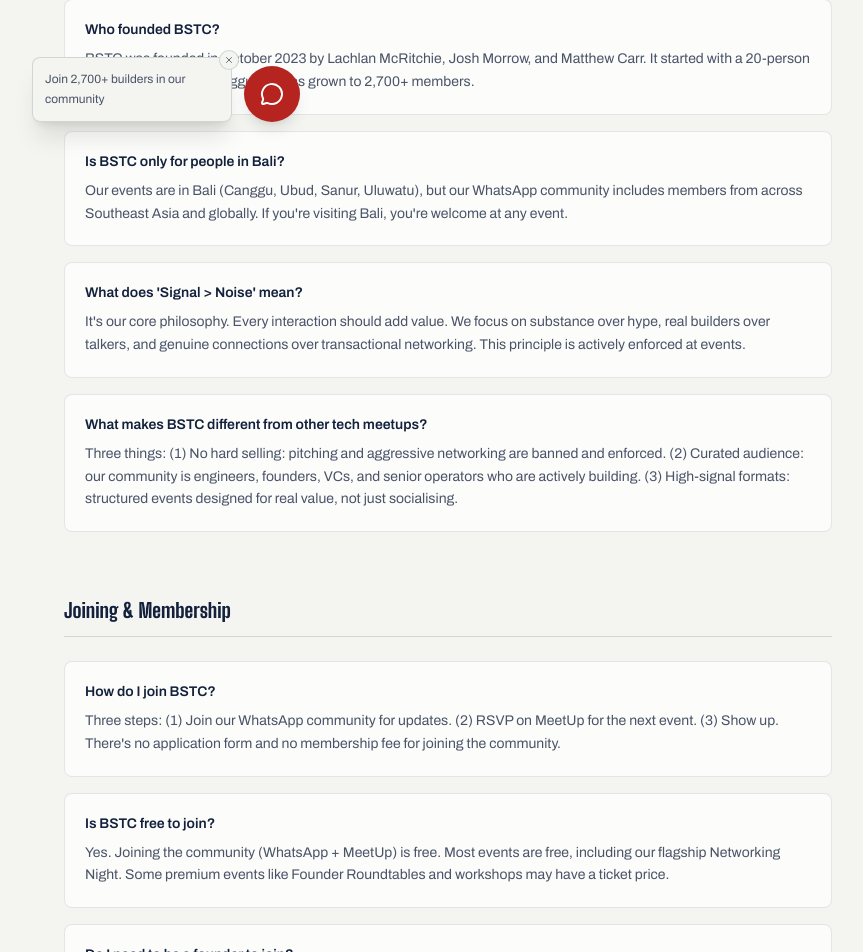
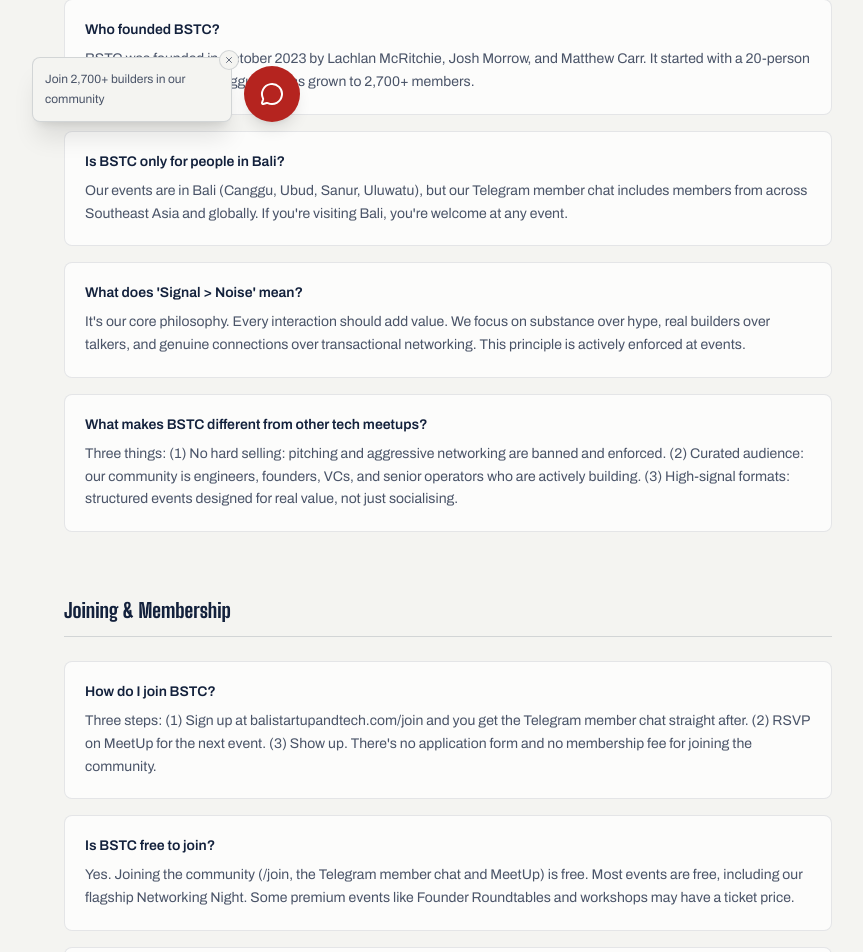
Before and after one commit to jmorrow-dg/bstc-website, a Next.js app: page /faq in a window 1280 px wide. Shown: the part 646-1598 px from the top of the page, without its empty margins (0-863 px from the left). Built offline with nearby package versions, Linux system fonts and the light colour scheme.

Commit message:
FAQ: join via /join and the Telegram member chat, not WhatsApp
Co-Authored-By: Claude Opus 5.5 <noreply@anthropic.com>

```diff
--- a/src/app/faq/page.tsx
+++ b/src/app/faq/page.tsx
@@ -41,7 +41,7 @@ const FAQ_SECTIONS: FAQSection[] = [
         // UNVERIFIED: carried over from the live site, confirm before launch (25 Oct 2026 audit)
         question: "Is BSTC only for people in Bali?",
         answer:
-          "Our events are in Bali (Canggu, Ubud, Sanur, Uluwatu), but our WhatsApp community includes members from across Southeast Asia and globally. If you're visiting Bali, you're welcome at any event.",
+          "Our events are in Bali (Canggu, Ubud, Sanur, Uluwatu), but our Telegram member chat includes members from across Southeast Asia and globally. If you're visiting Bali, you're welcome at any event.",
       },
       {
         question: "What does 'Signal > Noise' mean?",
@@ -62,12 +62,12 @@ const FAQ_SECTIONS: FAQSection[] = [
       {
         question: "How do I join BSTC?",
         answer:
-          "Three steps: (1) Join our WhatsApp community for updates. (2) RSVP on MeetUp for the next event. (3) Show up. There's no application form and no membership fee for joining the community.",
+          "Three steps: (1) Sign up at balistartupandtech.com/join and you get the Telegram member chat straight after. (2) RSVP on MeetUp for the next event. (3) Show up. There's no application form and no membership fee for joining the community.",
       },
       {
         question: "Is BSTC free to join?",
         answer:
-          "Yes. Joining the community (WhatsApp + MeetUp) is free. Most events are free, including our flagship Networking Night. Some premium events like Founder Roundtables and workshops may have a ticket price.",
+          "Yes. Joining the community (/join, the Telegram member chat and MeetUp) is free. Most events are free, including our flagship Networking Night. Some premium events like Founder Roundtables and workshops may have a ticket price.",
       },
       {
         question: "Do I need to be a founder to join?",
@@ -170,7 +170,7 @@ const FAQ_SECTIONS: FAQSection[] = [
       {
         question: "Does BSTC have a podcast?",
         answer:
-          "The BSTC podcast is launching soon. It will feature builder interviews, AI Intel Drops (weekly AI news breakdown), and live audio from 'How I Build with AI' sessions. Subscribe to our WhatsApp community to be notified when the first episode drops.",
+          "The BSTC podcast is launching soon. It will feature builder interviews, AI Intel Drops (weekly AI news breakdown), and live audio from 'How I Build with AI' sessions. Sign up at balistartupandtech.com/join to be notified when the first episode drops.",
       },
       {
         question: "How can I be a guest on the BSTC podcast?",
--- a/src/app/page.tsx
+++ b/src/app/page.tsx
@@ -77,7 +77,7 @@ const HOMEPAGE_FAQS = [
   {
     question: "How do I join BSTC?",
     answer:
-      "Three steps. (1) Join the WhatsApp community to get event announcements. (2) RSVP to your first Networking Night on MeetUp. (3) Show up, introduce yourself, and add value. There is no application process and no membership fee.",
+      "Three steps. (1) Sign up at balistartupandtech.com/join and you get the Telegram member chat straight after, where events are announced. (2) RSVP to your first Networking Night on MeetUp. (3) Show up, introduce yourself, and add value. There is no application process and no membership fee.",
   },
 ];
 
```
